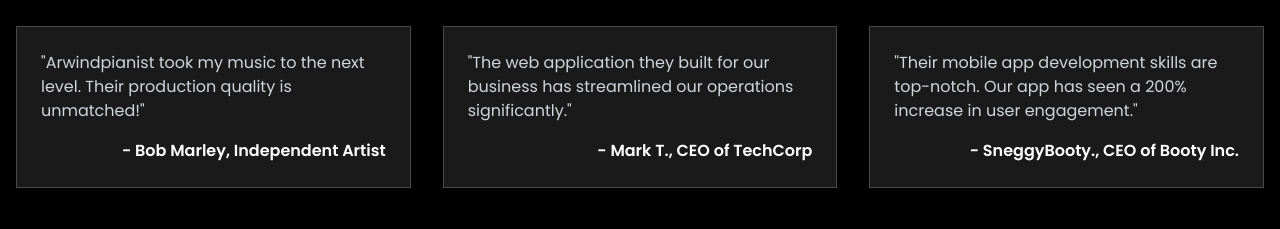
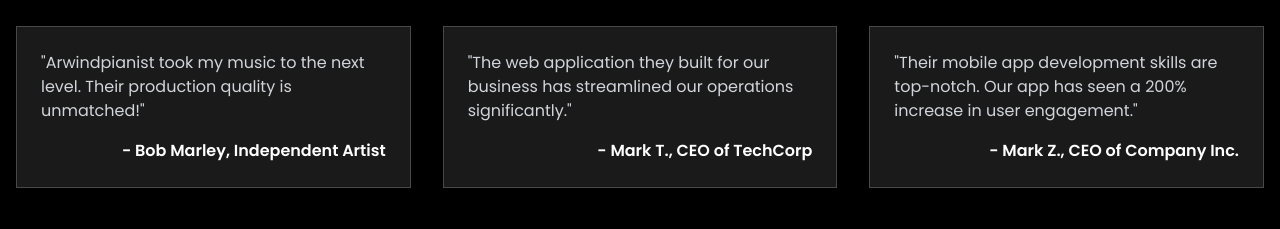
Before and after one commit to Arwindpianist/adpmc, a Next.js app: page / in a window 1280 px wide. Shown: the part 1420-1649 px from the top of the page. Built offline with nearby package versions, Linux system fonts and the light colour scheme.

Commit message:
Updated testimonials

```diff
--- a/components/Testimonials.tsx
+++ b/components/Testimonials.tsx
@@ -9,7 +9,7 @@
   },
   {
     quote: "Their mobile app development skills are top-notch. Our app has seen a 200% increase in user engagement.",
-    author: "SneggyBooty., CEO of Booty Inc.",
+    author: "Mark Z., CEO of Company Inc.",
   },
 ]
 
```
